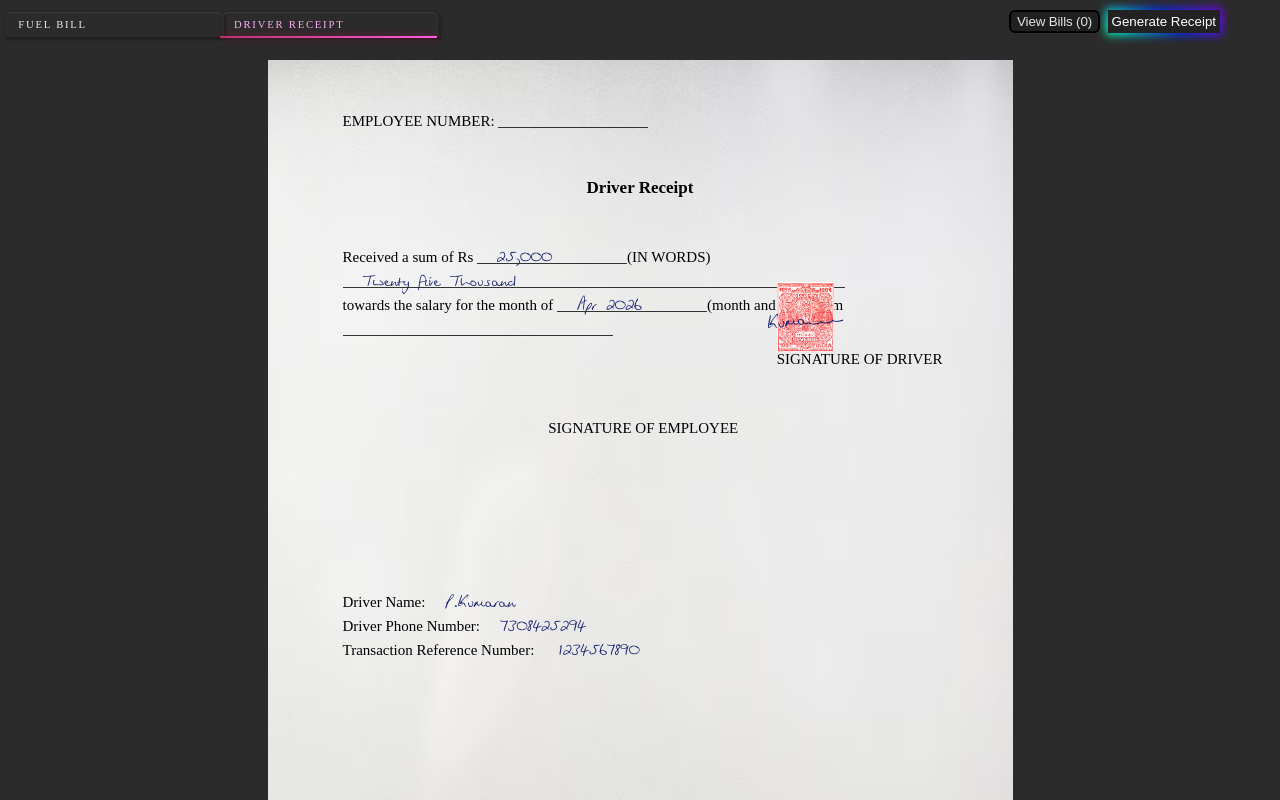
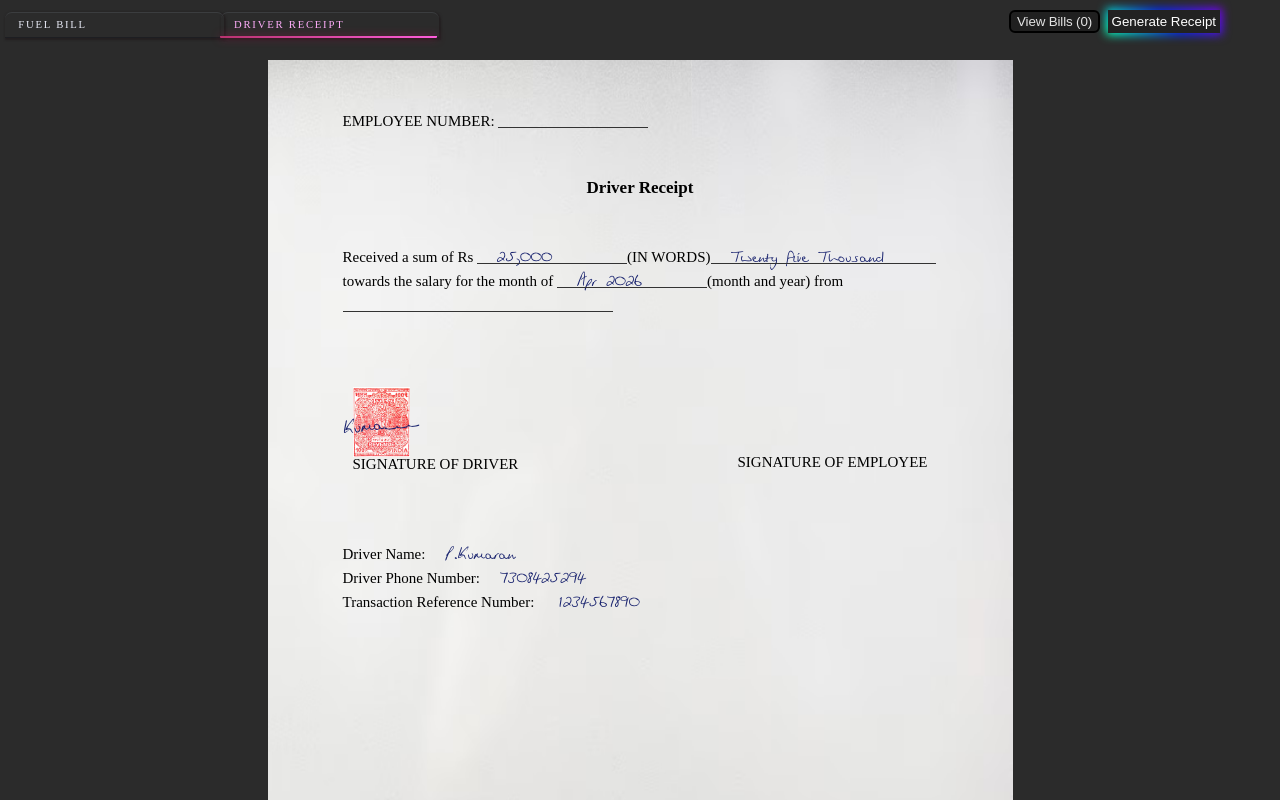
Before and after one commit to ahprasandh/billgen, a website: page index.html in a window 1280 px wide. Drawn offline with Linux system fonts and the light colour scheme.

Commit message:
style changes

```diff
--- a/static/css/style.css
+++ b/static/css/style.css
@@ -190,7 +190,7 @@ body .press {
   color: var(--color);
 }
 
-.headBand{
+.headband{
   height: 40px;
 }
 
@@ -739,7 +739,7 @@ body .press {
 }
 
 .driverAmtText {
-  width: 502px;
+  width: 225px;
 }
 
 .driverOwner {
@@ -760,15 +760,21 @@ body .press {
 
 .signature {
   position: absolute;
-  right: 70px;
-  top: 195px;
+    left: 85px;
+    top: 300px;
+}
+
+.eSignature {
+  position: absolute;
+  right: 85px;
+  top: 368px;
 }
 
 .signature .stamp {
   height: 70px;
 }
 
-.signature .signInp {
+.signature .signInp,.eSignature .signInp {
   position: relative;
     font-size: 18px;
     top: 50px;
@@ -777,6 +783,10 @@ body .press {
     padding: 0;
     transform: rotate(-7deg);
     width: 100px;
+}
+.eSignature .signInp{
+  top:0;
+  left: 10px;
 }
 .tabs {
   text-align: left;
```
